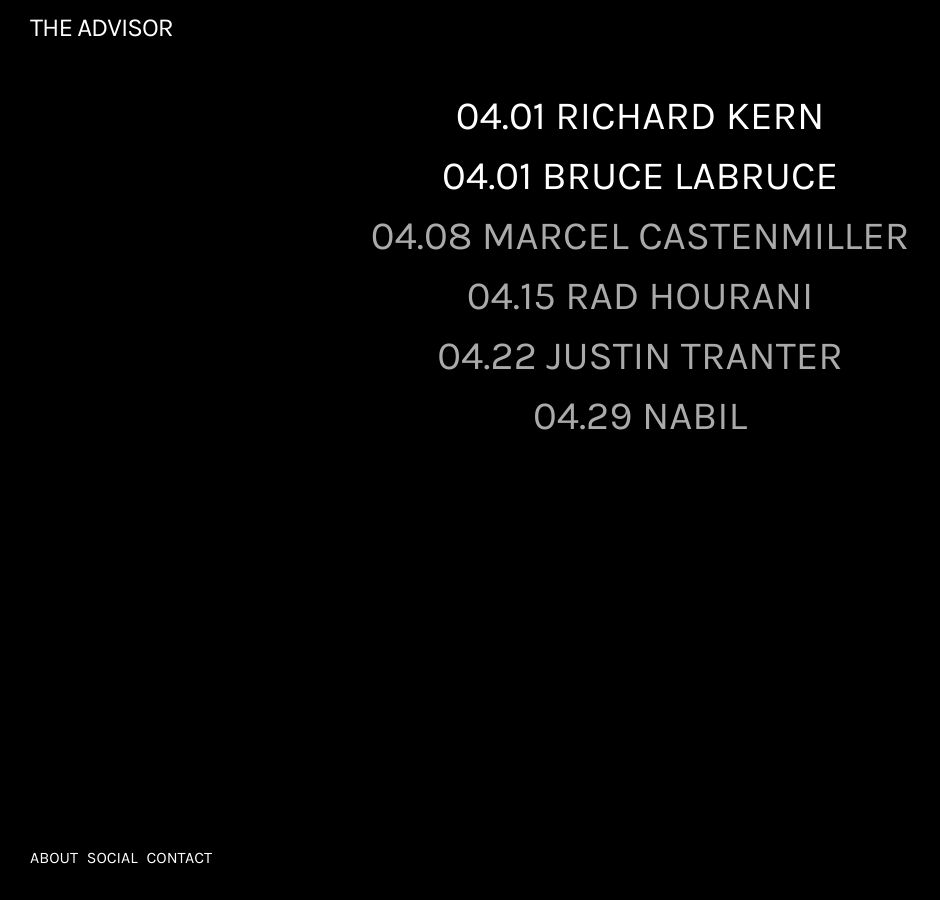
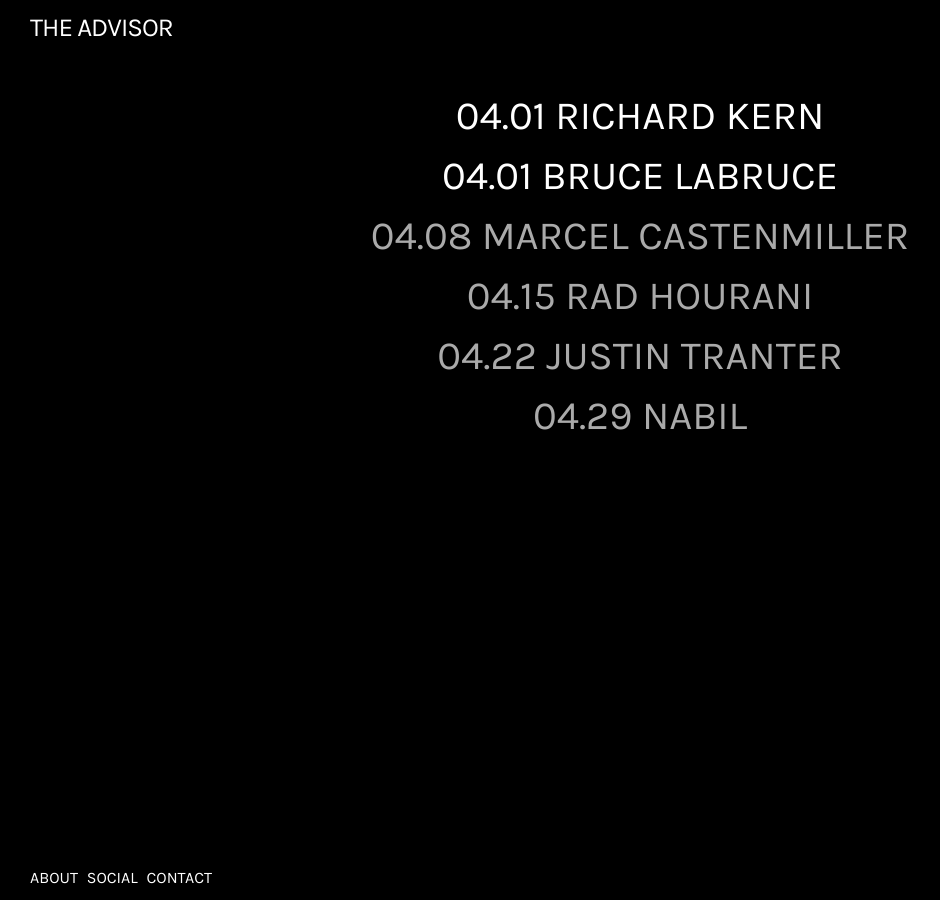
Before and after one commit to evandrewry/theadvisor.eu, a Jekyll site: the page built from index.html, in a window 1280 px wide. Shown: the whole page, without its empty margins (0-940 px from the left). Built offline with Jekyll 4.4.1, drawn with Linux system fonts in a browser that asks for light colours.

Commit message:
footer closer to bottom

```diff
--- a/_sass/_footer.scss
+++ b/_sass/_footer.scss
@@ -1,5 +1,5 @@
 /* Sticky footer */
-$footerHeight: 84px;
+$footerHeight: 64px;
 
 //Page full height
 html, body {
--- a/_sass/_layout.scss
+++ b/_sass/_layout.scss
@@ -4,7 +4,7 @@
 
 .footer-links-list {
   margin-bottom: 0;
-  padding: $spacing-unit 0;
+  padding: $spacing-unit 0 10px;
 }
 .footer-link {
   display: inline-block;
```
